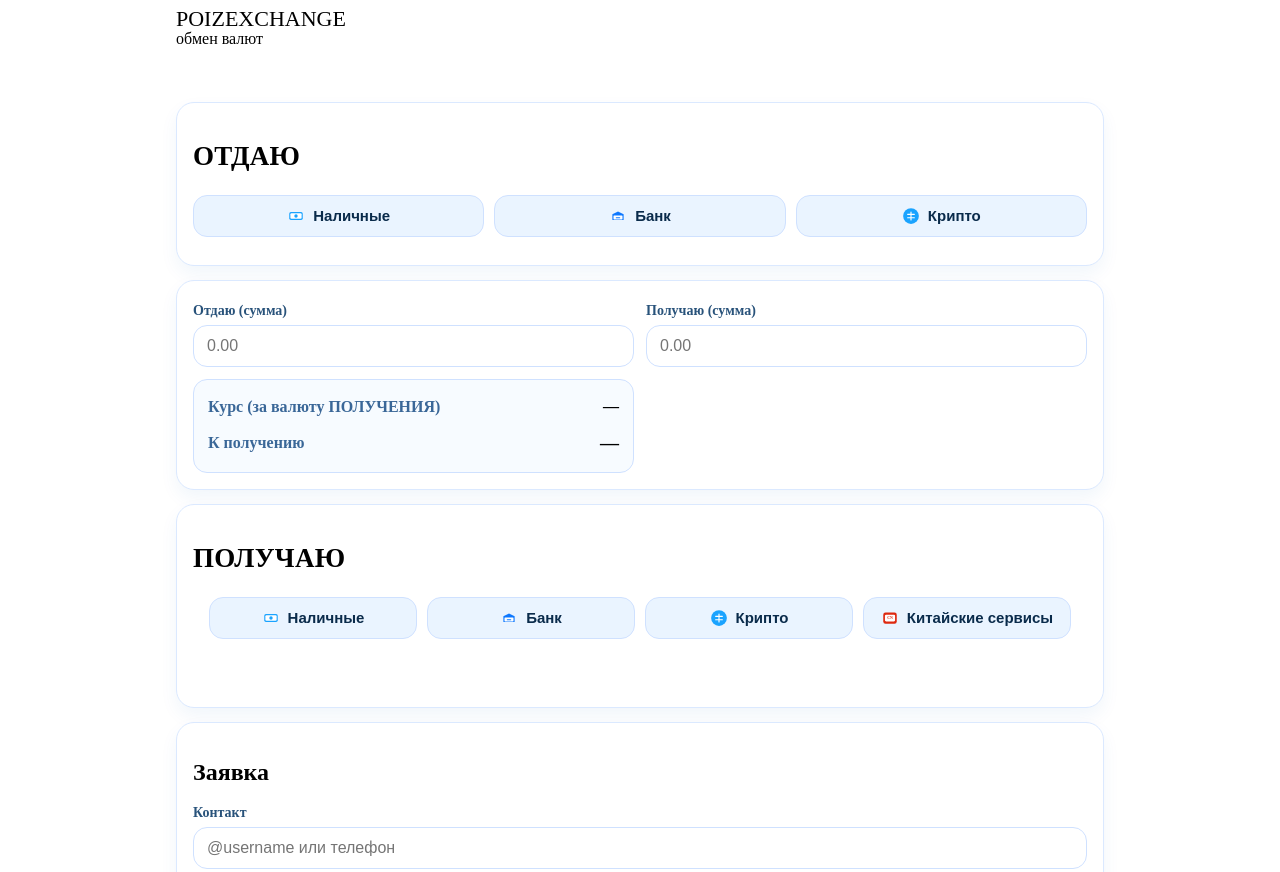
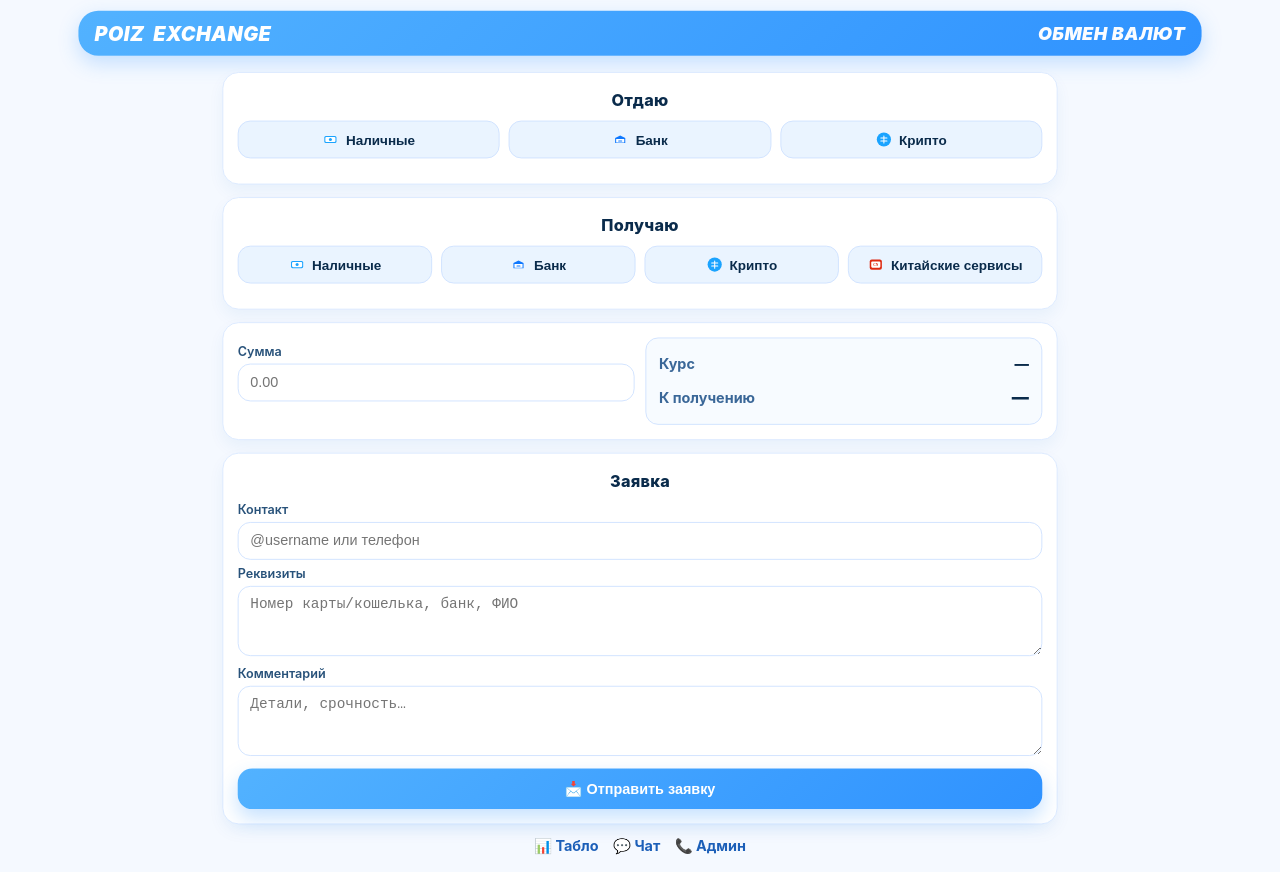
Before and after one commit to poizexchange/poizexchange, a plain HTML site: page index.html in a window 1280 px wide. Shown: the top 872 px of the page. Drawn offline with Linux system fonts and the light colour scheme; a script that the page names is missing.

Commit message:
Update index.html

```diff
--- a/index.html
+++ b/index.html
@@ -2,30 +2,49 @@
 <html lang="ru">
 <head>
   <meta charset="UTF-8" />
-  <title>POIZ EXCHANGE — обмен валют</title>
+  <title>Poiz Exchange — Обмен валют</title>
   <meta name="viewport" content="width=device-width, initial-scale=1, viewport-fit=cover, user-scalable=no, maximum-scale=1" />
-  <link rel="stylesheet" href="./styles.css?v=72" />
+  <link rel="stylesheet" href="./styles.css?v=blue-03" />
   <script src="https://telegram.org/js/telegram-web-app.js"></script>
-  <!-- оставляем ваш файл с тарифами/валютами -->
-  <script src="./pricing.js?v=YOUR_VERSION"></script>
-  <script src="./index.js?v=72" defer></script>
+
+  <!-- твои скрипты (порядок важен: pricing раньше index.js) -->
+  <script src="./pricing.js?v=60"></script>
+  <script src="./index.js?v=71" defer></script>
 </head>
-<body class="tg-white">
-  <header class="tg-header">
-    <div class="wrap head-flex">
-      <div class="brand">
-        <span class="poiz">POIZ</span><span class="exchange">EXCHANGE</span>
+<body class="ui-blue">
+  <div class="app-scale"><!-- масштаб -10% -->
+
+    <!-- Баннер -->
+    <header class="hero">
+      <div class="hero-badge">
+        <div class="brand-wrap">
+          <span class="brand poiz-express">POIZ</span>
+          <span class="brand poiz-express">EXCHANGE</span>
         </div>
-      <div class="slogan">обмен валют</div>
+        <div class="flex-spacer"></div>
+        <div class="descr poiz-express">ОБМЕН&nbsp;ВАЛЮТ</div>
       </div>
     </header>
 
-  <main class="wrap main-safe">
+    <main class="wrap">
+      <!-- Город (общий селектор; показывается только для cash) -->
+      <section class="card soft cityTop" id="cityTop" hidden>
+        <label class="label" for="cityFrom">Город</label>
+        <select id="cityFrom" class="input">
+          <option value="moscow">Москва</option>
+          <option value="spb">Санкт-Петербург</option>
+          <option value="guangzhou">Гуанчжоу</option>
+        </select>
+        <select id="cityTo" class="input" hidden>
+          <option value="moscow">Москва</option>
+          <option value="spb">Санкт-Петербург</option>
+          <option value="guangzhou">Гуанчжоу</option>
+        </select>
+      </section>
+
       <!-- ОТДАЮ -->
       <section class="card">
-      <div class="section-title">
-        <h2 class="h2 center">ОТДАЮ</h2>
-      </div>
+        <h2 class="section-title center">Отдаю</h2>
 
         <div class="chips" id="from-pay">
           <button class="chip" data-type="cash"><img src="./icons/cash.svg" alt="">Наличные</button>
@@ -33,33 +52,35 @@
           <button class="chip" data-type="crypto"><img src="./icons/crypto.svg" alt="">Крипто</button>
         </div>
 
-      <div id="from-citybox" class="citybox" hidden>
-        <label class="label" for="cityFrom">Город</label>
-        <select id="cityFrom" class="input">
-          <option value="moscow">Москва</option>
-          <option value="guangzhou">Гуанчжоу</option>
-        </select>
-      </div>
-
+        <div id="from-citybox" class="citybox" hidden></div>
         <div id="from-currencies" class="tiles"></div>
       </section>
 
-    <!-- КАЛЬКУЛЯТОР -->
+      <!-- ПОЛУЧАЮ -->
+      <section class="card">
+        <h2 class="section-title center">Получаю</h2>
+
+        <div class="chips" id="to-pay">
+          <button class="chip" data-type="cash"><img src="./icons/cash.svg" alt="">Наличные</button>
+          <button class="chip" data-type="bank"><img src="./icons/bank.svg" alt="">Банк</button>
+          <button class="chip" data-type="crypto"><img src="./icons/crypto.svg" alt="">Крипто</button>
+          <button class="chip" data-type="cnpay"><img src="./icons/bankcn.svg" alt="">Китайские сервисы</button>
+        </div>
+
+        <div id="to-citybox" class="citybox" hidden></div>
+        <div id="to-currencies" class="tiles"></div>
+      </section>
+
+      <!-- СУММА / КУРС / К ПОЛУЧЕНИЮ -->
       <section class="card">
         <div class="calc-grid">
-        <div class="field">
-          <label class="label" for="amountGive">Отдаю (сумма)</label>
-          <input id="amountGive" type="number" inputmode="decimal" step="0.01" min="0" class="input" placeholder="0.00" />
+          <div>
+            <label class="label" for="amount">Сумма</label>
+            <input id="amount" type="number" inputmode="decimal" step="0.01" min="0" class="input" placeholder="0.00" />
           </div>
-
-        <div class="field">
-          <label class="label" for="amountGet">Получаю (сумма)</label>
-          <input id="amountGet" type="number" inputmode="decimal" step="0.01" min="0" class="input" placeholder="0.00" />
-        </div>
-
           <div class="result-card">
             <div class="result-line">
-            <div class="r-cap">Курс (за валюту ПОЛУЧЕНИЯ)</div>
+              <div class="r-cap">Курс</div>
               <div id="rateVal" class="r-val">—</div>
             </div>
             <div class="result-line">
@@ -70,33 +91,9 @@
         </div>
       </section>
 
-    <!-- ПОЛУЧАЮ -->
-    <section class="card">
-      <div class="section-title">
-        <h2 class="h2 center">ПОЛУЧАЮ</h2>
-      </div>
-
-      <div class="chips wrap" id="to-pay">
-        <button class="chip" data-type="cash"><img src="./icons/cash.svg" alt="">Наличные</button>
-        <button class="chip" data-type="bank"><img src="./icons/bank.svg" alt="">Банк</button>
-        <button class="chip" data-type="crypto"><img src="./icons/crypto.svg" alt="">Крипто</button>
-        <button class="chip full" data-type="cnpay"><img src="./icons/bankcn.svg" alt="">Китайские сервисы</button>
-      </div>
-
-      <div id="to-citybox" class="citybox" hidden>
-        <label class="label" for="cityTo">Город</label>
-        <select id="cityTo" class="input">
-          <option value="moscow">Москва</option>
-          <option value="guangzhou">Гуанчжоу</option>
-        </select>
-      </div>
-
-      <div id="to-currencies" class="tiles"></div>
-    </section>
-
       <!-- ЗАЯВКА -->
       <section class="card">
-      <h2 class="h2">Заявка</h2>
+        <h2 class="section-title center">Заявка</h2>
 
         <label class="label" for="contact">Контакт</label>
         <input id="contact" class="input" placeholder="@username или телефон" />
@@ -108,7 +105,7 @@
         <textarea id="note" class="input" rows="3" placeholder="Детали, срочность…"></textarea>
 
         <div id="qrbox" class="qrbox" hidden>
-        <label class="label" for="qrfile">Пришлите QR-код (для Alipay / WeChat / карта Китая)</label>
+          <label class="label" for="qrfile">Прикрепите QR (Alipay/WeChat/карта Китая)</label>
           <input type="file" id="qrfile" accept="image/*,.png,.jpg,.jpeg,.webp" class="input-file">
         </div>
 
@@ -122,5 +119,6 @@
         <a href="https://t.me/poizmanager" target="_blank">📞 Админ</a>
       </nav>
     </main>
+  </div>
 </body>
 </html>
```
Lines whose indentation alone changed are shown as unchanged.
